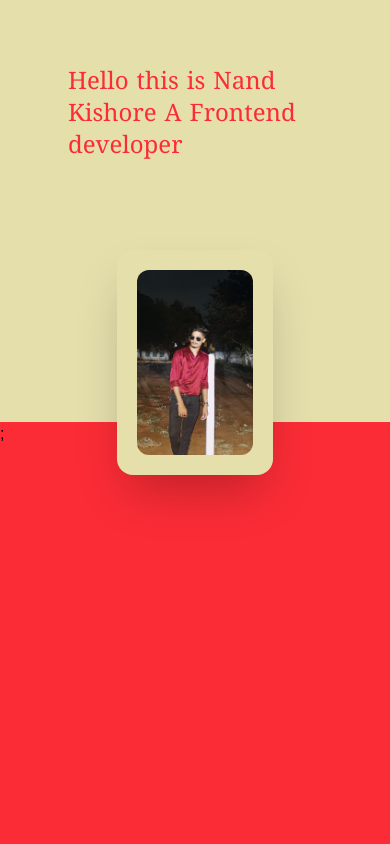
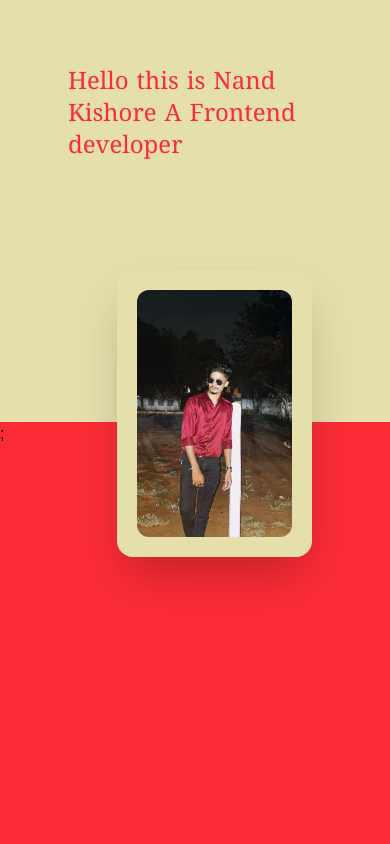
Before and after one commit to Nandkishor1771503/MyProtfolio, a React (Vite) app: page / in a window 390 px wide. Shown: the top 844 px of the page. Built offline with nearby package versions, Linux system fonts and the light colour scheme.

Commit message:
hero mobile img change

```diff
--- a/src/components/Hero.jsx
+++ b/src/components/Hero.jsx
@@ -127,7 +127,7 @@ function Hero() {
             ))}
           </h1>
         </div>
-        <div className="mobile-hero absolute top-[25%] w-[40%] p-5 bg-[#e5dfac] shadow-2xl m-[30%] mt-[10%] rounded-2xl font-serif z-10">
+        <div className="mobile-hero absolute top-[25%] w-[50%] p-5 bg-[#e5dfac] shadow-2xl m-[30%] mt-[15%] rounded-2xl font-serif z-10">
           <img src={profile} alt="" className="rounded-xl" />
         </div>
         <div className="downToUp w-full h-[50%] bg-red-500 rounded-sm ">;</div>
```
